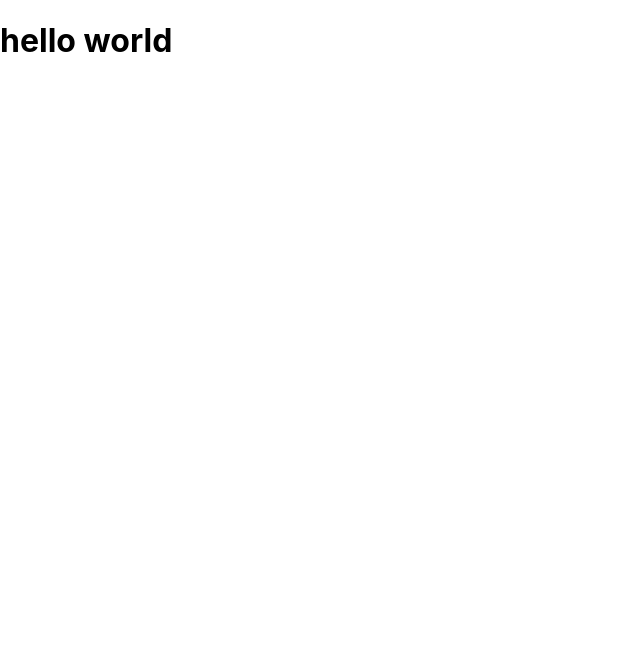
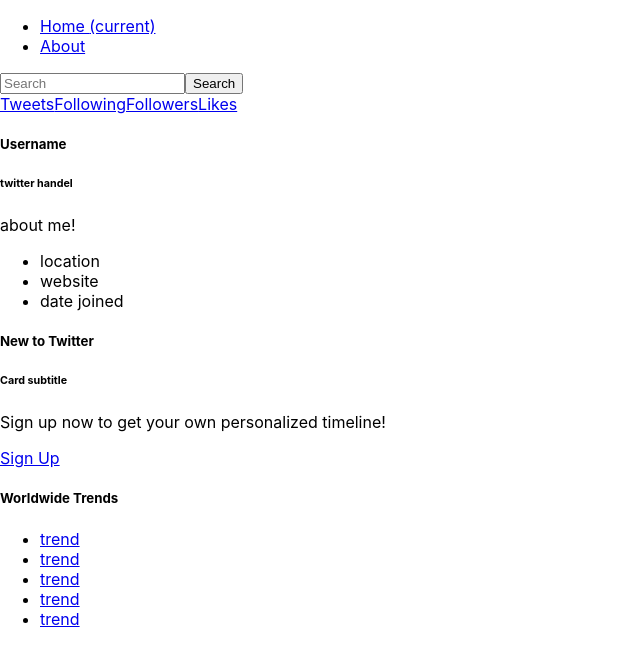
Before and after one commit to tjbecker8/twit-react, a React (Create React App) app: page / in a window 1280 px wide. Shown: the top 666 px of the page, without its empty margins (0-640 px from the left). Built offline with nearby package versions, Linux system fonts and the light colour scheme.

Commit message:
added basic content

```diff
--- a/src/App.js
+++ b/src/App.js
@@ -1,11 +1,15 @@
 import React from 'react';
-
+import Header from './header'
+import Maincontent from './main-content'
 import './App.css';
 
 function App() {
-  return (
-<h1>hello world</h1>
-  )
+	return (
+		<div id="wrap">
+			<Header />
+			<Maincontent />
+		</div>
+	)
 }
 
 export default App;
--- /dev/null
+++ b/src/coverphoto.js
@@ -0,0 +1,28 @@
+import React, {Component} from 'react';
+
+
+
+class Coverphoto extends Component {
+	//data
+	state = {
+
+	}
+	//functions
+
+
+
+
+
+	//render
+	render() {
+		return (
+			<div id="coverphoto">
+
+					</div>
+		)
+	}
+}
+
+
+
+export default Coverphoto;
--- /dev/null
+++ b/src/header.js
@@ -0,0 +1,32 @@
+import React, {Component} from 'react';
+import Topnav from './topnav'
+import Coverphoto from './coverphoto'
+import Toplowernav from './toplowernav'
+
+
+class Header extends Component {
+	//data
+	state = {
+
+	}
+	//functions
+
+
+
+
+
+	//render
+	render() {
+		return (
+			<div id="header">
+				<Topnav />
+				<Coverphoto />
+				<Toplowernav />
+			</div>
+		)
+	}
+}
+
+
+
+export default Header;
--- /dev/null
+++ b/src/left-sidebar.js
@@ -0,0 +1,43 @@
+import React, {Component} from 'react';
+
+
+
+class Leftsidebar extends Component {
+	//data
+	state = {
+
+	}
+	//functions
+
+
+
+
+
+	//render
+	render() {
+		return (
+			<div id="left-sidebar" className="col">
+			<div className="profile">
+				<div className="card" >
+					<div className="card-body profile">
+						<h5 className="card-title">Username</h5>
+						<h6 className="card-subtitle mb-2 text-muted">twitter handel</h6>
+						<p className="card-text">about me!</p>
+						<ul>
+							<li>location</li>
+							<li>website</li>
+							<li>date joined</li>
+						</ul>
+
+					</div>
+				</div>
+			</div>
+
+		</div>
+		)
+	}
+}
+
+
+
+export default Leftsidebar;
--- /dev/null
+++ b/src/main-content.js
@@ -0,0 +1,33 @@
+import React, {Component} from 'react';
+import Leftsidebar from './left-sidebar'
+import Rightsidebar from './right-sidebar'
+import Tweets from './tweets'
+
+class Maincontent extends Component {
+	//data
+	state = {
+
+	}
+	//functions
+
+
+
+
+
+	//render
+	render() {
+		return (
+			<div id="main-content" className="container-fluid">
+				<div className="row">
+					<Leftsidebar />
+
+					<Rightsidebar />
+				</div>
+			</div>
+		)
+	}
+}
+
+
+
+export default Maincontent;
--- /dev/null
+++ b/src/right-sidebar.js
@@ -0,0 +1,52 @@
+import React, {Component} from 'react';
+
+
+
+class Rightsidebar extends Component {
+	//data
+	state = {
+
+	}
+	//functions
+
+
+
+
+
+	//render
+	render() {
+		return (
+			<div id="right-sidebar" className="col">
+				<div id="new">
+					<div className="card" >
+					  <div className="card-body">
+					    <h5 className="card-title">New to Twitter</h5>
+					    <h6 className="card-subtitle mb-2 text-muted">Card subtitle</h6>
+					    <p className="card-text">Sign up now to get your own personalized timeline!</p>
+					    <a href="#" className="card-link">Sign Up</a>
+
+					  </div>
+					</div>
+				</div>
+				<div id="trending">
+					<div className="card" >
+					  <div className="card-body">
+					    <h5 className="card-title">Worldwide Trends</h5>
+					    <ul>
+					    	<li> <a href="#">trend</a> </li>
+								<li> <a href="#">trend</a> </li>
+								<li> <a href="#">trend</a> </li>
+								<li> <a href="#">trend</a> </li>
+								<li> <a href="#">trend</a> </li>
+					    </ul>
+					  </div>
+					</div>
+				</div>
+			</div>
+		)
+	}
+}
+
+
+
+export default Rightsidebar;
--- /dev/null
+++ b/src/toplowernav.js
@@ -0,0 +1,39 @@
+import React, {Component} from 'react';
+
+
+
+class Toplowernav extends Component {
+	//data
+	state = {
+
+	}
+	//functions
+
+
+
+
+
+	//render
+	render() {
+		return (
+			<div className="navbar">
+				<div className="profile-picture">
+
+				</div>
+				<div className="links">
+				<span className="tweet-count"><a href="#">Tweets</a></span>
+				<span className="following"><a href="#">Following</a></span>
+				<span className="followers"><a href="#">Followers</a></span>
+				<span className="likes"><a href="#">Likes</a></span>
+				</div>
+				<div className="follow-button">
+
+				</div>
+			</div>
+		)
+	}
+}
+
+
+
+export default Toplowernav;
--- /dev/null
+++ b/src/topnav.js
@@ -0,0 +1,41 @@
+import React, {Component} from 'react';
+
+
+
+class Topnav extends Component {
+	//data
+	state = {
+
+	}
+	//functions
+
+
+
+
+
+	//render
+	render() {
+		return (
+			<nav className="navbar navbar-expand-lg navbar-light bg-light">
+						<div className="collapse navbar-collapse" id="navbarSupportedContent">
+							<ul className="navbar-nav mr-auto">
+								<li className="nav-item active">
+									<a className="nav-link" href="#"> Home <span className="sr-only">(current)</span></a>
+								</li>
+								<li className="nav-item">
+									<a className="nav-link" href="#">About</a>
+								</li>
+							</ul>
+							<form className="form-inline my-2 my-lg-0">
+      					<input className="form-control mr-sm-2" type="search" placeholder="Search" aria-label="Search" />
+      					<button className="btn btn-outline-success my-2 my-sm-0" type="submit">Search</button>
+    					</form>
+						</div>
+					</nav>
+		)
+	}
+}
+
+
+
+export default Topnav;
--- /dev/null
+++ b/src/tweet.js
@@ -0,0 +1,41 @@
+import React, {Component} from 'react';
+
+
+
+class Tweet extends Component {
+	//data
+	state = {
+
+	}
+	//functions
+
+
+
+
+
+	//render
+	render() {
+		return (
+			<div className="tweet">
+			<div className="card mb-3" >
+				<div className="row no-gutters">
+					<div className="col-md-4">
+						<img src="..." className="card-img" alt="..." />
+					</div>
+					<div className="col-md-8">
+						<div className="card-body">
+							<h5 className="card-title">Card title</h5>
+							<p className="card-text">This is a wider card  supporting text below as a natural lead to additional content is a little bit longer.</p>
+							<p className="card-text"><small className="text-muted">Last updated 3 mins ago</small></p>
+						</div>
+					</div>
+				</div>
+			</div>
+		</div>
+		)
+	}
+}
+
+
+
+export default Tweet;
--- /dev/null
+++ b/src/tweets.js
@@ -0,0 +1,33 @@
+import React, {Component} from 'react';
+import Tweet from './tweet'
+
+
+class Tweets extends Component {
+	//data
+	state = {
+
+	}
+	//functions
+
+
+
+
+
+	//render
+	render() {
+		return (
+			<div id="tweets" className="col-6">
+						<div className="card mb-3" >
+							<div id="tweet-head" className="card-body">
+								<h3>Tweets</h3>
+			 				</div>
+						</div>
+						<Tweet />
+			</div>
+		)
+	}
+}
+
+
+
+export default Tweets;
```
Also changed, not shown: 1 other file (tests, documents, lock files or other folders).
